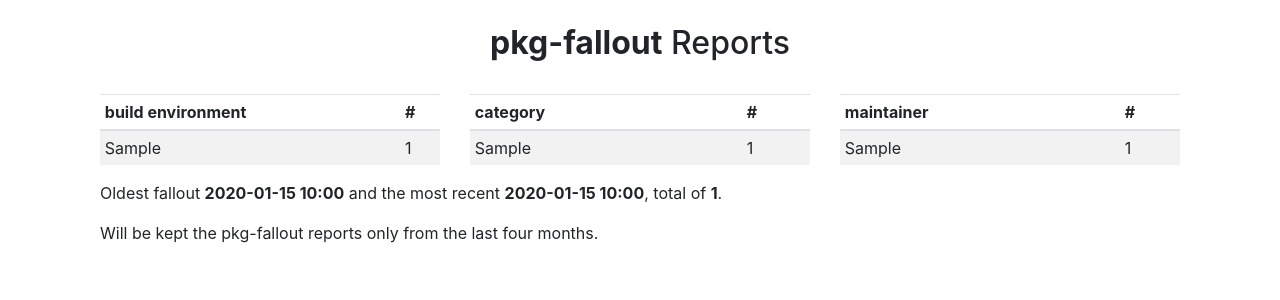
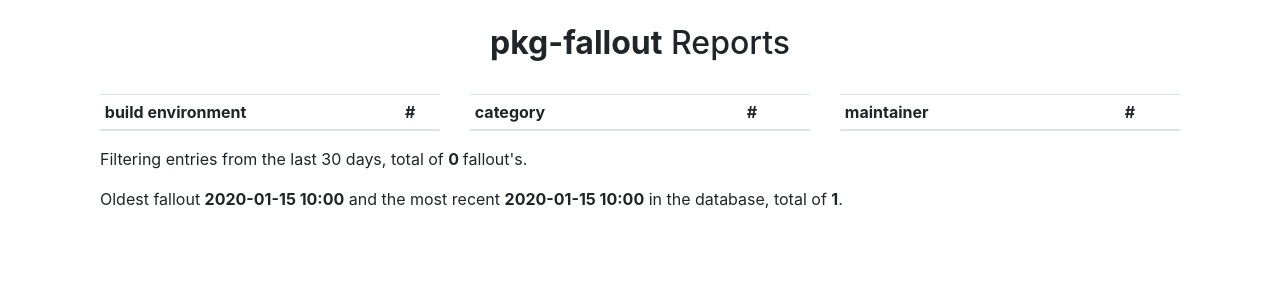
Before and after one commit to dbaio/portsfallout, a Django app: page / in a window 1280 px wide. Shown: the part 56-356 px from the top of the page. Run offline with Django 3.2, Linux system fonts and the light colour scheme; tables that the repository leaves empty hold one stand-in row (values such as "Sample post"); lists and menus that the app fills with data are empty; some libraries are stand-ins or nearby versions.

Commit message:
Filter entries from the last 30 days in the dashboard

```diff
--- a/ports/templates/ports/dashboard.html
+++ b/ports/templates/ports/dashboard.html
@@ -6,9 +6,7 @@
 <div class="container-fluid">
   <div class="row">
     <div class="col-md-12" align="center">
-			<h2>
-				<strong>pkg-fallout</strong> Reports
-			</h2>
+      <h2><strong>pkg-fallout</strong> Reports</h2>
     </div>
   </div>
   <div class="row">
@@ -20,24 +18,15 @@
       <table class="table table-sm table-striped">
         <thead>
           <tr>
-						<th>
-							build environment
-						</th>
-						<th>
-							#
-						</th>
+            <th>build environment</th>
+            <th>#</th>
           </tr>
         </thead>
         <tbody>
-
         {% for obj in fallout_env %}
         <tr>
-						<td>
-							{{ obj.env }}
-						</td>
-						<td>
-							{{ obj.total }}
-						</td>
+          <td>{{ obj.env }}</td>
+          <td>{{ obj.total }}</td>
         </tr>
         {% endfor %}
         </tbody>
@@ -47,23 +36,15 @@
       <table class="table table-sm table-striped">
         <thead>
           <tr>
-						<th>
-							category
-						</th>
-						<th>
-							#
-						</th>
+            <th>category</th>
+            <th>#</th>
           </tr>
         </thead>
         <tbody>
         {% for category in fallout_cat %}
         <tr>
-						<td>
-							{{ category.category }}
-						</td>
-						<td>
-							{{ category.total }}
-						</td>
+          <td>{{ category.category }}</td>
+          <td>{{ category.total }}</td>
         </tr>
         {% endfor %}
         </tbody>
@@ -73,42 +54,32 @@
       <table class="table table-sm table-striped">
         <thead>
           <tr>
-						<th>
-							maintainer
-						</th>
-						<th>
-							#
-						</th>
+            <th>maintainer</th>
+            <th>#</th>
           </tr>
         </thead>
         <tbody>
         {% for obj in fallout_main %}
           <tr>
-						<td>
-							{{ obj.maintainer }}
-						</td>
-						<td>
-							{{ obj.total }}
-						</td>
+            <td>{{ obj.maintainer }}</td>
+            <td>{{ obj.total }}</td>
           </tr>
         {% endfor %}
         </tbody>
       </table>
     </div>
   </div>
+
   <div class="row">
     <div class="col-md-12">
-			<p>
-				Oldest fallout <strong>{{ fallout_oldest.date | date:"Y-m-d H:i" }}</strong> and the
-				most recent <strong>{{ fallout_recent.date | date:"Y-m-d H:i" }}</strong>, total of
-				<strong>{{ fallout_count }}</strong>.
-			</p>
-			<p>
-				Will be kept the pkg-fallout reports only from the last four months.
-			</p>
-		</div>
+      <p>Filtering entries from the last 30 days, total of <strong>{{ fallout_count_recent }}
+        </strong> fallout's.</p>
+      <p>Oldest fallout <strong>{{ fallout_oldest.date | date:"Y-m-d H:i" }}</strong> and the
+        most recent <strong>{{ fallout_recent.date | date:"Y-m-d H:i" }}</strong> in the database,
+        total of <strong>{{ fallout_count }}</strong>.</p>
     </div>
   </div>
 
+</div>
 
 {% endblock %}
--- a/ports/views.py
+++ b/ports/views.py
@@ -25,22 +25,31 @@ from django.shortcuts import render
 from django.views.generic import View, TemplateView, ListView, DetailView
 from django.db.models import Count, Q
 from ports.models import Port, Category, Fallout
+from datetime import date, timedelta
 
 
 def dashboard(request):
     context = {}
 
+    from_date = date.today() - timedelta(days=30)
+
+    fallout_cat = Fallout.objects.filter(date__gte=from_date).values('category').annotate(total=Count('category')).order_by('-total')
+    context['fallout_cat'] = fallout_cat
+
+    fallout_env = Fallout.objects.filter(date__gte=from_date).values('env').annotate(total=Count('env')).order_by('-total')
+    context['fallout_env'] = fallout_env
+
+    fallout_main = Fallout.objects.filter(date__gte=from_date).values('maintainer').annotate(total=Count('maintainer')).order_by('-total')[:25]
+    context['fallout_main'] = fallout_main
+
+    fallout_count_recent = Fallout.objects.filter(date__gte=from_date).count()
+    context['fallout_count_recent'] = fallout_count_recent
+
     fallout_count = Fallout.objects.count()
     context['fallout_count'] = fallout_count
 
-    fallout_cat = Fallout.objects.all().values('category').annotate(total=Count('category')).order_by('-total')
-    context['fallout_cat'] = fallout_cat
-
-    fallout_env = Fallout.objects.all().values('env').annotate(total=Count('env')).order_by('-total')
-    context['fallout_env'] = fallout_env
-
-    fallout_main = Fallout.objects.all().values('maintainer').annotate(total=Count('maintainer')).order_by('-total')[:25]
-    context['fallout_main'] = fallout_main
+    fallout_count = Fallout.objects.count()
+    context['fallout_count'] = fallout_count
 
     fallout_recent = Fallout.objects.all().values().order_by('-date')[0]
     context['fallout_recent'] = fallout_recent
```
Lines whose indentation alone changed are shown as unchanged.
